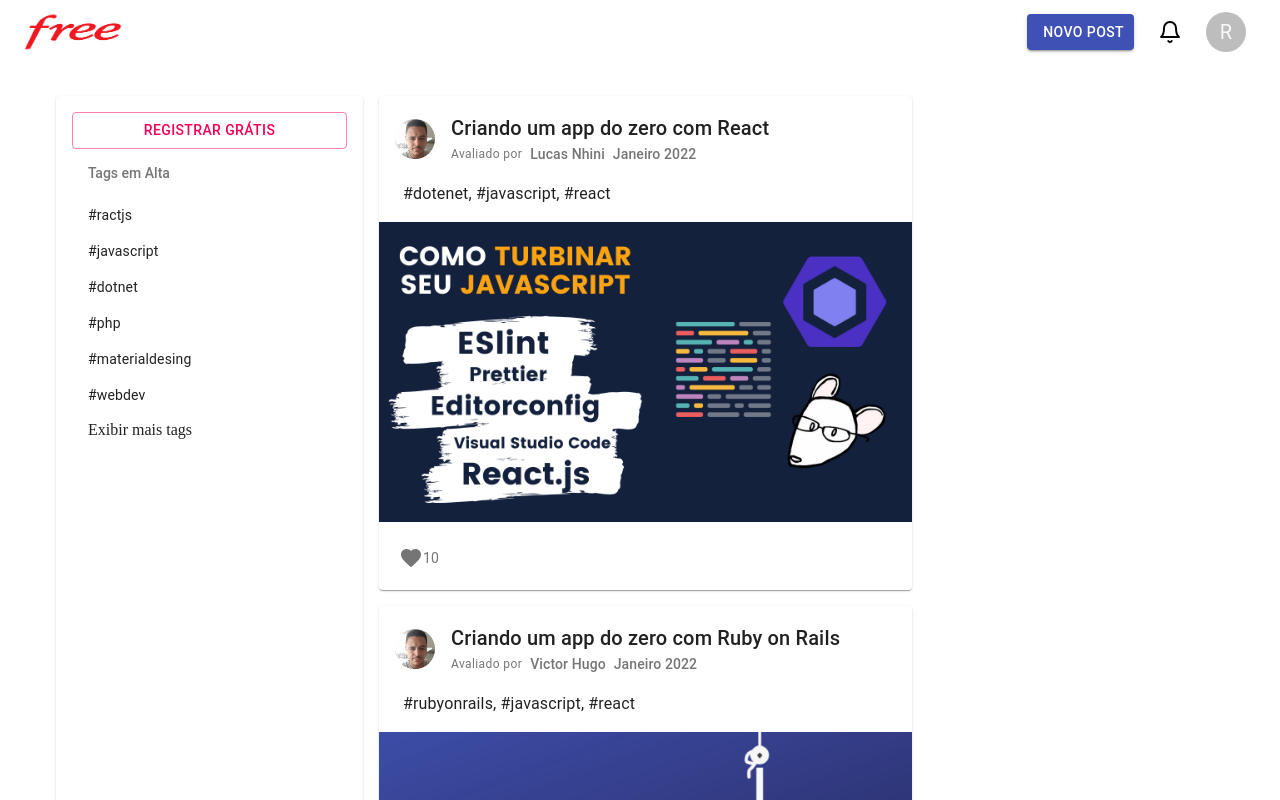
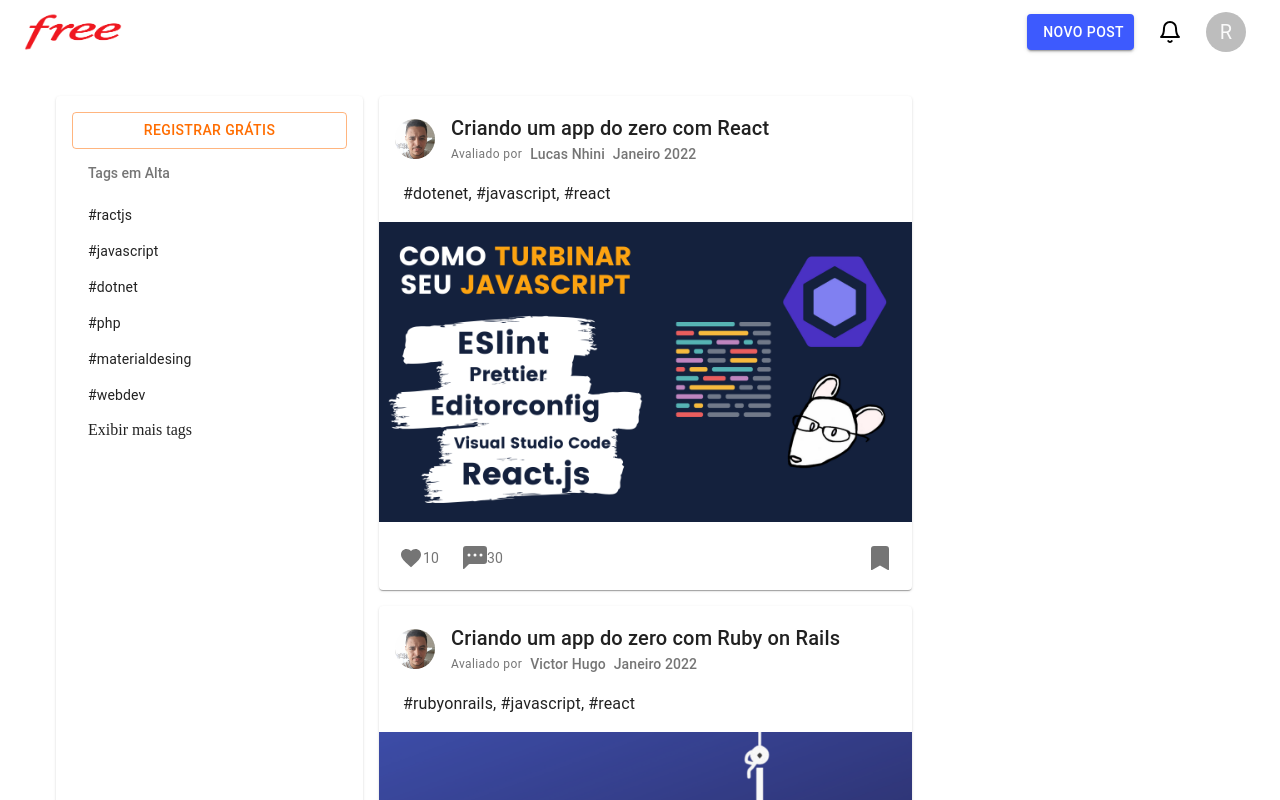
Before and after one commit to VictorHAlbu/redeSocialReact, a React (Create React App) app: page / in a window 1280 px wide. Shown: the top 800 px of the page. Built offline with nearby package versions, Linux system fonts and the light colour scheme.

Commit message:
customizando botoes e font material ui

```diff
--- a/package.json
+++ b/package.json
@@ -13,6 +13,7 @@
     "react": "^17.0.2",
     "react-dom": "^17.0.2",
     "react-feather": "^2.0.9",
+    "react-icons": "^4.3.1",
     "react-scripts": "5.0.0",
     "web-vitals": "^2.1.2"
   },
--- a/src/App.js
+++ b/src/App.js
@@ -1,8 +1,15 @@
 import React from 'react';
 import Home from './pages/home'
+import { ThemeProvider } from '@material-ui/core/styles';
+import theme from './theme'
+
 
 function App() {
-  return <Home></Home>
+  return (
+    <ThemeProvider theme={theme}>
+      <Home/>
+    </ThemeProvider>
+  )
 }
 
 export default App;
--- a/src/componentes/PostCard/index.js
+++ b/src/componentes/PostCard/index.js
@@ -9,6 +9,10 @@
 import { CardActionArea } from '@material-ui/core';
 import FavoriteIcon from '@material-ui/icons/Favorite';
 import IconButton from '@material-ui/core/IconButton';
+import { BsFillChatLeftDotsFill } from "react-icons/bs";
+import { BsFillBookmarkFill } from "react-icons/bs";
+
+
 
 const useStyles = makeStyles({
   root:{
@@ -33,6 +37,9 @@
   },
   content:{
     padding: 0
+  },
+  favorite:{
+    marginLeft: 'auto'
   }
 })
 
@@ -86,6 +93,21 @@
             </Typography>
 
           </IconButton>
+
+          <IconButton aria-label="comment">
+            <BsFillChatLeftDotsFill/>
+            <Typography
+              className={classes.reactions}
+              color="textSecondary"
+              variant="body2"
+            >
+              {'30'}
+            </Typography>
+
+          </IconButton>
+          <IconButton aria-label="favorite" className={classes.favorite}>
+            <BsFillBookmarkFill/>
+          </IconButton>
       </CardActions>
     </Card>
   )
--- /dev/null
+++ b/src/theme/index.js
@@ -0,0 +1,22 @@
+import { createMuiTheme } from '@material-ui/core/styles';
+import {colors} from '@material-ui/core';
+
+const theme = createMuiTheme({
+  palette:{
+    primary: {
+      main: colors.indigo['A400'],
+    },
+    secondary: {
+      main: colors.orange['A700'],
+    },
+    typography: {
+      h6:{
+        fontWeight: 500,
+        fontSize: 14,
+        letterSpacing: '-0.05px'
+      }
+    }
+  }
+})
+
+export default theme;
```
Also changed, not shown: 1 other file (tests, documents, lock files or other folders).
